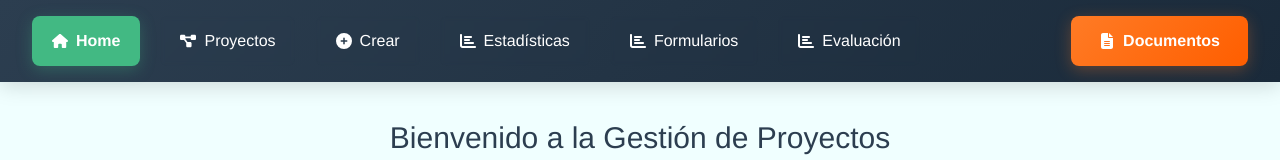
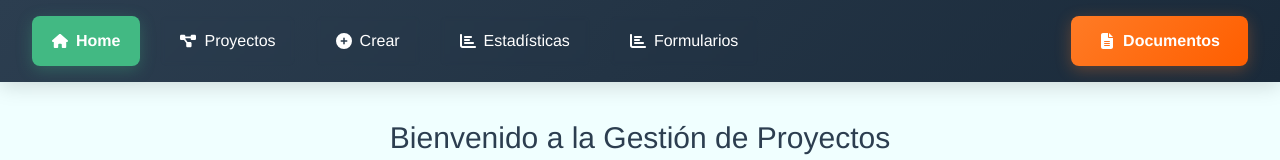
Before and after one commit to BastianCarrasco/carteraProyectos, a Vue app in the folder cartera/: page / in a window 1280 px wide. Shown: the top 160 px of the page. Built offline with nearby package versions, Linux system fonts and the light colour scheme.

Commit message:
problemas con el build

```diff
--- a/cartera/src/components/NavBar.vue
+++ b/cartera/src/components/NavBar.vue
@@ -17,9 +17,9 @@
         <font-awesome-icon :icon="faChartBar" /> Formularios
       </router-link>
 
-      <router-link to="/evaluacion" class="nav-link">
+      <!-- <router-link to="/evaluacion" class="nav-link">
         <font-awesome-icon :icon="faChartBar" /> Evaluación
-      </router-link>
+      </router-link> -->
 
 
     </div>
--- a/cartera/src/router.js
+++ b/cartera/src/router.js
@@ -6,7 +6,7 @@ import Statistics from "./views/Statistics.vue";
 import Home from "./views/Home.vue";
 import Doc from "./views/documents.vue";
 import Formularios from "./views/fomularios.vue";
-import evaluacion from "./views/evaluacion.vue";
+//import evaluacion from "./views/evaluacion.vue";
 
 const routes = [
   { path: "/", component: Home },
@@ -16,7 +16,7 @@ const routes = [
   { path: "/statistics", component: Statistics },
   { path: "/documents", component: Doc },
   { path: "/formularios", component: Formularios },
-  { path: "/evaluacion", component: evaluacion },
+ // { path: "/evaluacion", component: evaluacion },
 ];
 
 const router = createRouter({
```
